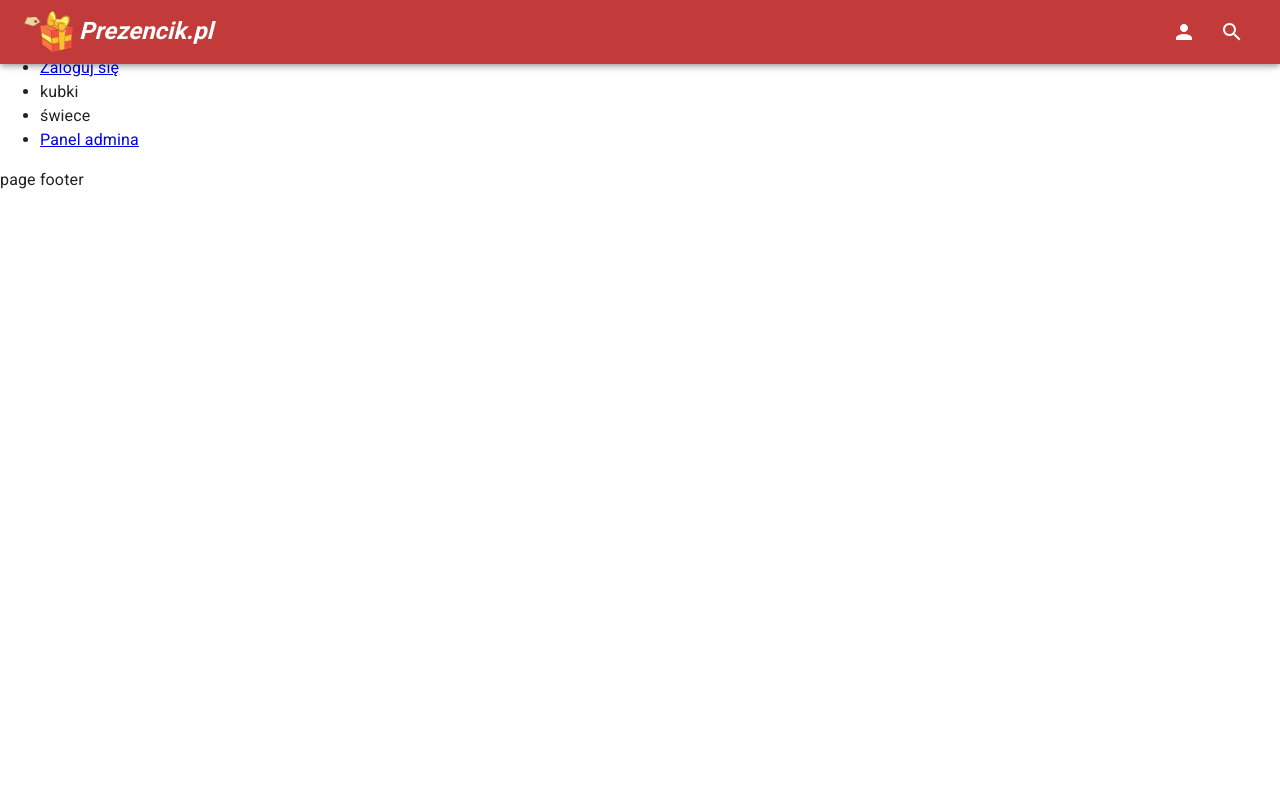
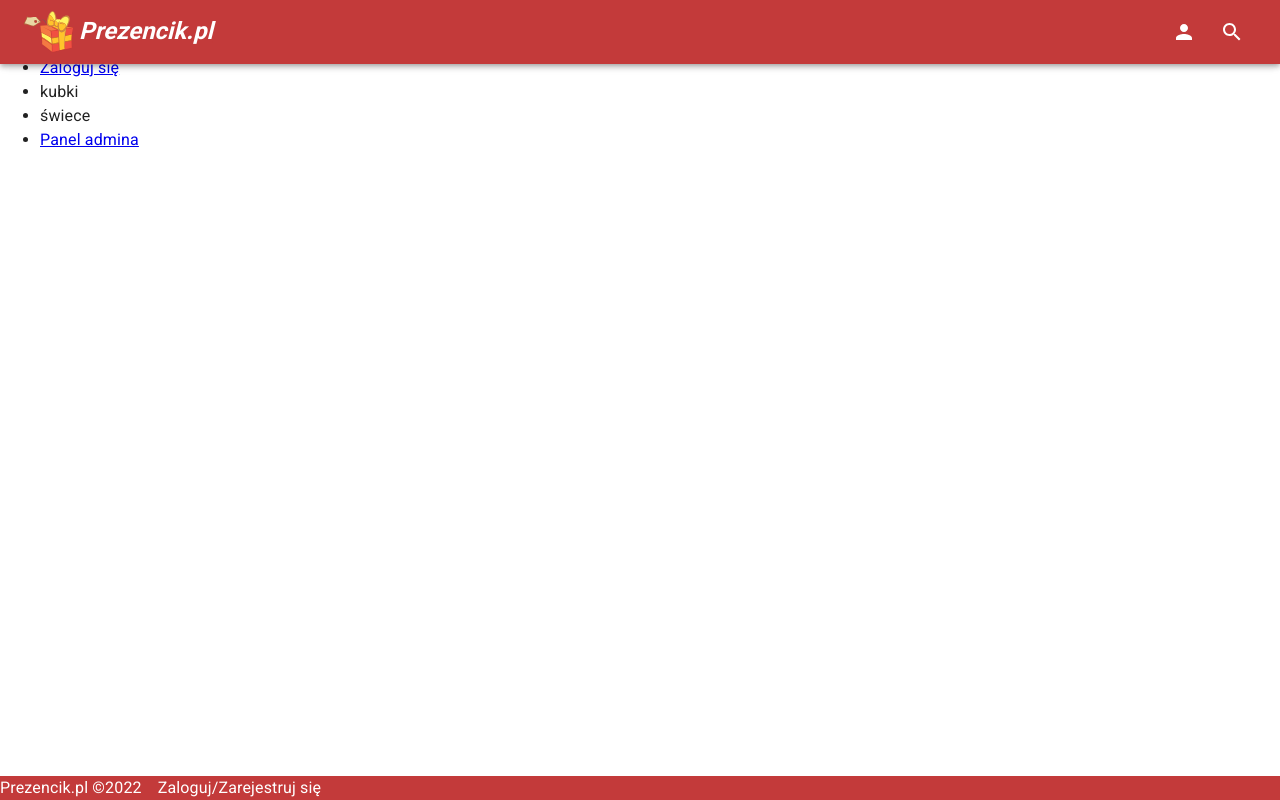
Before and after one commit to Kiwinicki/prezenci-e-shop, a React (Create React App) app: page / in a window 1280 px wide. Built offline with nearby package versions, Linux system fonts and the light colour scheme.

Commit message:
added sticky footer

```diff
--- a/src/App.js
+++ b/src/App.js
@@ -10,8 +10,8 @@ function App() {
 	let theme = createTheme({
 		palette: {
 			primary: {
-				main: '#c33a3a'
-			}
+				main: '#c33a3a',
+			},
 		},
 	});
 	theme = responsiveFontSizes(theme);
--- a/src/components/PageFooter/index.js
+++ b/src/components/PageFooter/index.js
@@ -1,5 +1,18 @@
+import { Grid, Box, Typography } from '@mui/material';
+
 const PageFooter = () => {
-	return <footer>page footer</footer>;
+	return (
+		<Box component="footer" sx={{ bgcolor: 'primary.main' }}>
+			<Grid container spacing={2} sx={{ color: 'primary.contrastText' }}>
+				<Grid item xs="auto">
+					<Typography>Prezencik.pl &copy;{new Date().getFullYear().toString()}</Typography>
+				</Grid>
+				<Grid item xs="auto">
+					Zaloguj/Zarejestruj się
+				</Grid>
+			</Grid>
+		</Box>
+	);
 };
 
 export default PageFooter;
--- a/src/components/PageHeader/index.js
+++ b/src/components/PageHeader/index.js
@@ -6,6 +6,7 @@ import Logo from '../Logo';
 
 const PageHeader = () => {
 	return (
+		// TODO: header chowa się przy scrollu w dół i pokazuje gdy do góry
 		<AppBar>
 			<Toolbar sx={{ justifyContent: 'space-between' }}>
 				<Logo />
--- /dev/null
+++ b/src/index.css
@@ -0,0 +1,5 @@
+#root {
+	height: 100vh;
+	display: flex;
+	flex-direction: column;
+}
--- a/src/index.js
+++ b/src/index.js
@@ -2,6 +2,7 @@ import React from 'react';
 import ReactDOM from 'react-dom';
 import { BrowserRouter } from 'react-router-dom';
 import App from './App';
+import './index.css';
 
 ReactDOM.render(
 	<React.StrictMode>
--- a/src/pages/Layout/index.js
+++ b/src/pages/Layout/index.js
@@ -1,4 +1,5 @@
 import { Outlet } from 'react-router-dom';
+import { Box } from '@mui/material';
 
 import PageHeader from '../../components/PageHeader';
 import PageFooter from '../../components/PageFooter';
@@ -7,7 +8,10 @@ const Layout = () => {
 	return (
 		<>
 			<PageHeader />
-			<Outlet />
+			{/* flexGrow for footer always on bottom */}
+			<Box component="main" sx={{ flexGrow: 1 }}>
+				<Outlet />
+			</Box>
 			<PageFooter />
 		</>
 	);
```
